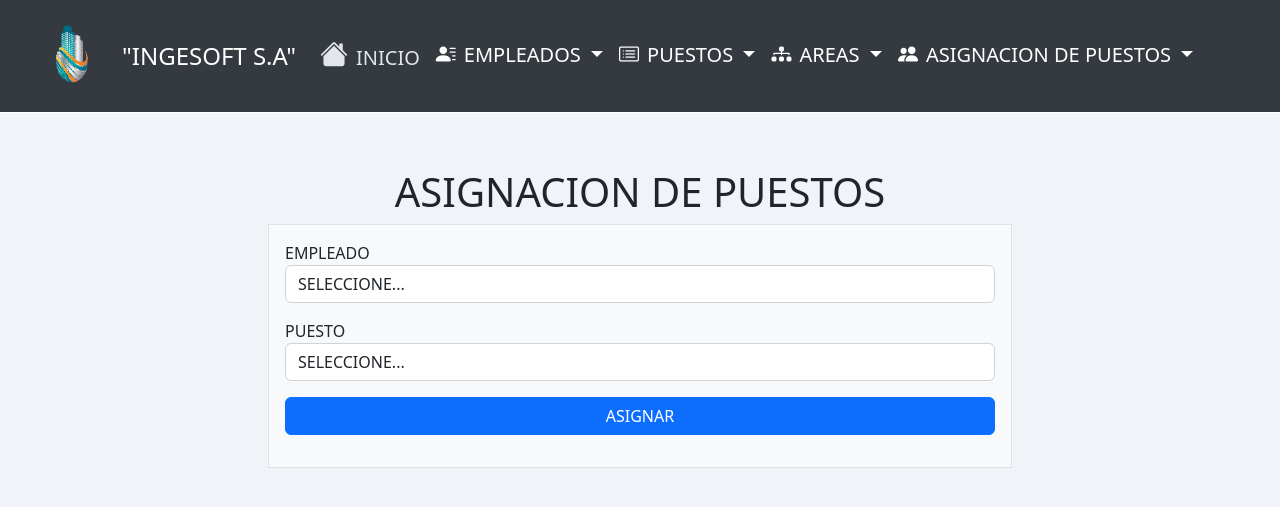
After one commit to ronguerra51/PROYECTO, a PHP site: page /asignacion/index.php in a window 1280 px wide. The commit adds this page. Shown: the top 507 px of the page. Run offline with PHP 8.4, Linux system fonts and the light colour scheme; tables that the repository leaves empty or names only in its code hold one stand-in row (values such as "Sample post").

Commit message:
asignacion de empleados a puestos

```diff
--- /dev/null
+++ b/vistas/asignacion/index.php
@@ -0,0 +1,69 @@
+<?php
+// ini_set('display_errors', 1);
+// ini_set('display_startup_errors', 1);
+// error_reporting(E_ALL);
+
+require_once '../../modelos/Empleados.php';
+require_once '../../modelos/Puesto.php';
+
+$error = ''; // Inicializamos la variable de error
+
+try {
+    $empleado = new Empleado();
+    $puesto = new Puesto();
+    $empleados = $empleado->buscar();
+    $puestos = $puesto->buscar();
+} catch (PDOException $e) {
+    $error = $e->getMessage();
+    $empleados = [];
+    $puestos = [];
+} catch (Exception $e2){
+    $error = $e2->getMessage();
+    $empleados = [];
+    $puestos = [];
+}
+?>
+
+<?php include_once '../../vistas/templates/header.php' ?>
+
+<div class="container mt-5">
+    <h1 class="text-center">ASIGNACION DE PUESTOS</h1>
+    <div class="row justify-content-center">
+        <?php if ($error): ?>
+            <div class="alert alert-danger">
+                <?= htmlspecialchars($error) ?>
+            </div>
+        <?php endif; ?>
+        <form action="../../controladores/asignacion/guardar.php" method="POST" class="col-lg-8 border bg-light p-3">
+            <div class="row mb-3">
+                <div class="col">
+                    <label for="empleado_id">EMPLEADO</label>
+                    <select name="empleado_id" id="empleado_id" class="form-control">
+                        <option value="">SELECCIONE...</option>
+                        <?php foreach ($empleados as $empleado) : ?>
+                            <option value="<?= htmlspecialchars($empleado['empleado_id']) ?>"><?= htmlspecialchars($empleado['empleado_nombre']) ?></option>
+                        <?php endforeach ?>
+                    </select>
+                </div>
+            </div>
+            <div class="row mb-3">
+                <div class="col">
+                    <label for="puesto_id">PUESTO</label>
+                    <select name="puesto_id" id="puesto_id" class="form-control">
+                        <option value="">SELECCIONE...</option>
+                        <?php foreach ($puestos as $puesto) : ?>
+                            <option value="<?= htmlspecialchars($puesto['puesto_id']) ?>"><?= htmlspecialchars($puesto['puesto_nombre']) ?></option>
+                        <?php endforeach ?>
+                    </select>
+                </div>
+            </div>
+            <div class="row mb-3">
+                <div class="col">
+                    <button type="submit" class="btn btn-primary w-100">ASIGNAR</button>
+                </div>
+            </div>
+        </form>
+    </div>
+</div>
+
+<?php include_once '../../vistas/templates/footer.php' ?>
--- a/vistas/templates/navbar.php
+++ b/vistas/templates/navbar.php
@@ -38,6 +38,14 @@
                         <li><a class="dropdown-item" href="../../vistas/areas/buscar.php"><i class="bi bi-search me-2"></i>BUSCAR</a></li>
                     </ul>
                 </li>
+                <li class="nav-item dropdown">
+                    <a class="nav-link dropdown-toggle" href="#" role="button" data-bs-toggle="dropdown" aria-expanded="false">
+                        <i class="bi bi-people-fill me-2"></i>ASIGNACION DE PUESTOS
+                    </a>
+                    <ul class="dropdown-menu">
+                        <li><a class="dropdown-item" href="../../vistas/asignacion/index.php"><i class="bi bi-person-plus-fill me-2"></i>ASIGNAR PUESTO A EMPLEADO</a></li>
+                    </ul>
+                </li>
             </ul>
         </div>
     </div>
```
Also changed, not shown: controladores/asignacion/guardar.php (added, +63 -0 lines), modelos/Asignacion.php (added, +21 -0 lines). Lines whose indentation alone changed are shown as unchanged.
